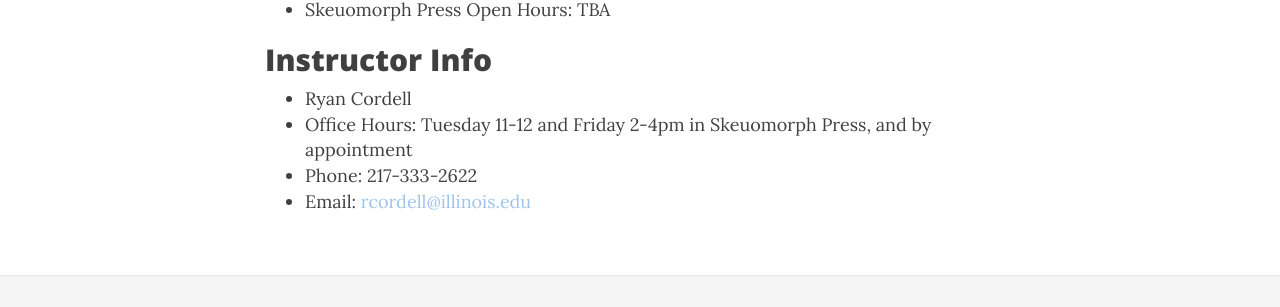
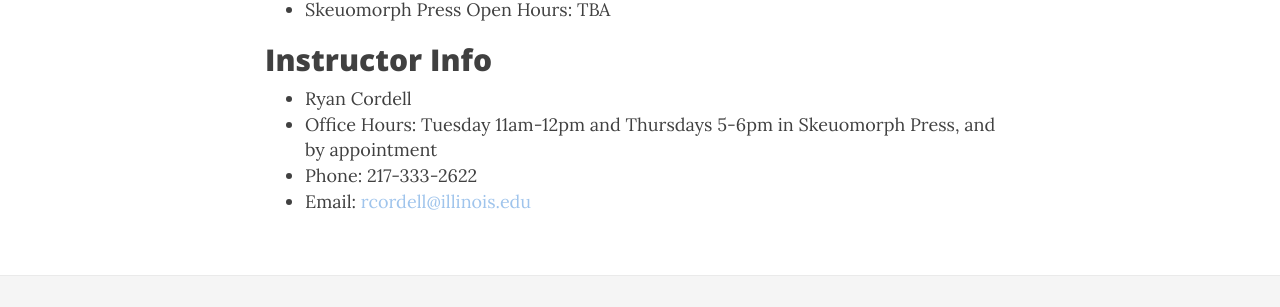
Before and after one commit to rccordell/s23bbb, a Jekyll site: the page built from index.md, in a window 1280 px wide and 900 px high, scrolled down 902 px. Shown: the part 391-698 px from the top of the window. Built offline with Jekyll 4.4.1, drawn with Linux system fonts in a browser that asks for light colours; nearby versions of some CDN libraries; some web fonts are replaced.

Commit message:
update office hours

```diff
--- a/index.md
+++ b/index.md
@@ -24,6 +24,6 @@ What is a book, and what might it become? This studio-based course will be a his
 ## Instructor Info
 
 + Ryan Cordell
-+ Office Hours: Tuesday 11-12 and Friday 2-4pm in Skeuomorph Press, and by appointment
++ Office Hours: Tuesday 11am-12pm and Thursdays 5-6pm in Skeuomorph Press, and by appointment
 + Phone: 217-333-2622
 + Email: [rcordell@illinois.edu](mailto:rcordell@illinois.edu)
```
Also changed, not shown: policies.md (+1 -1 lines).
